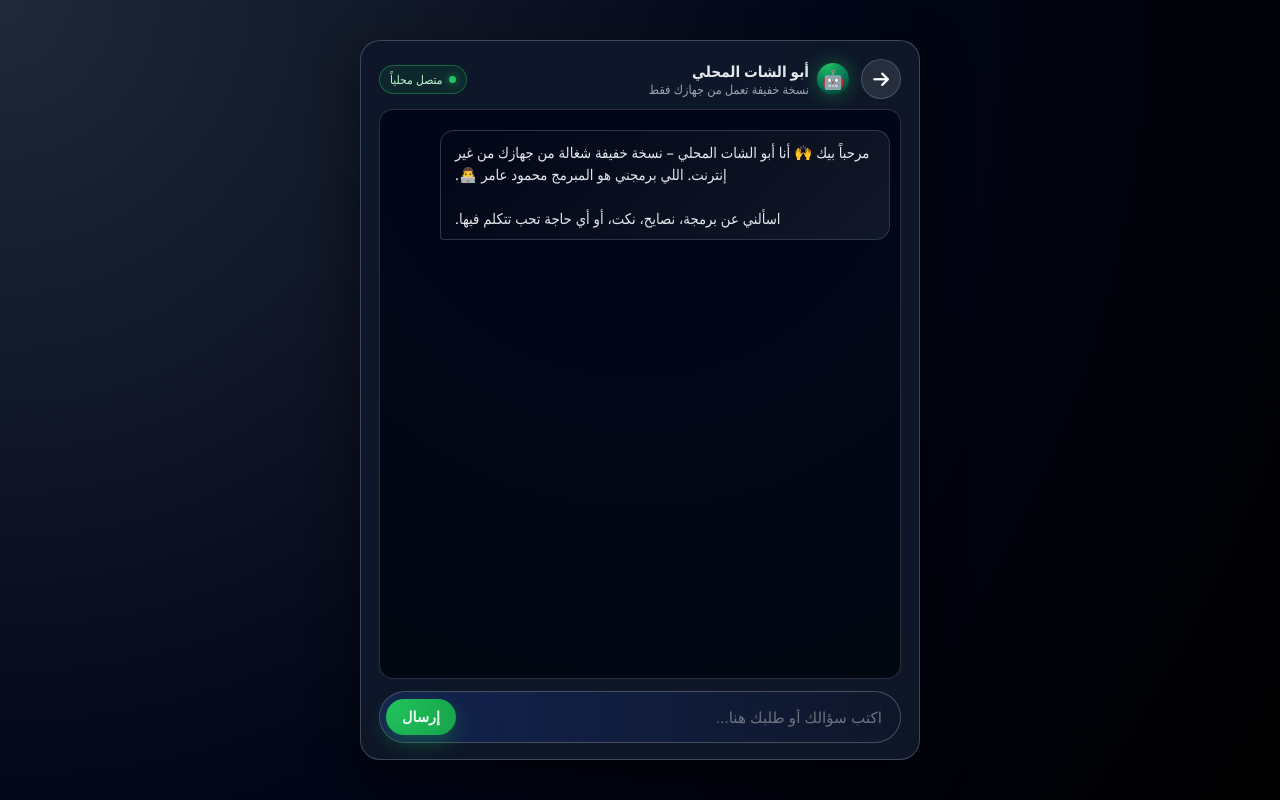
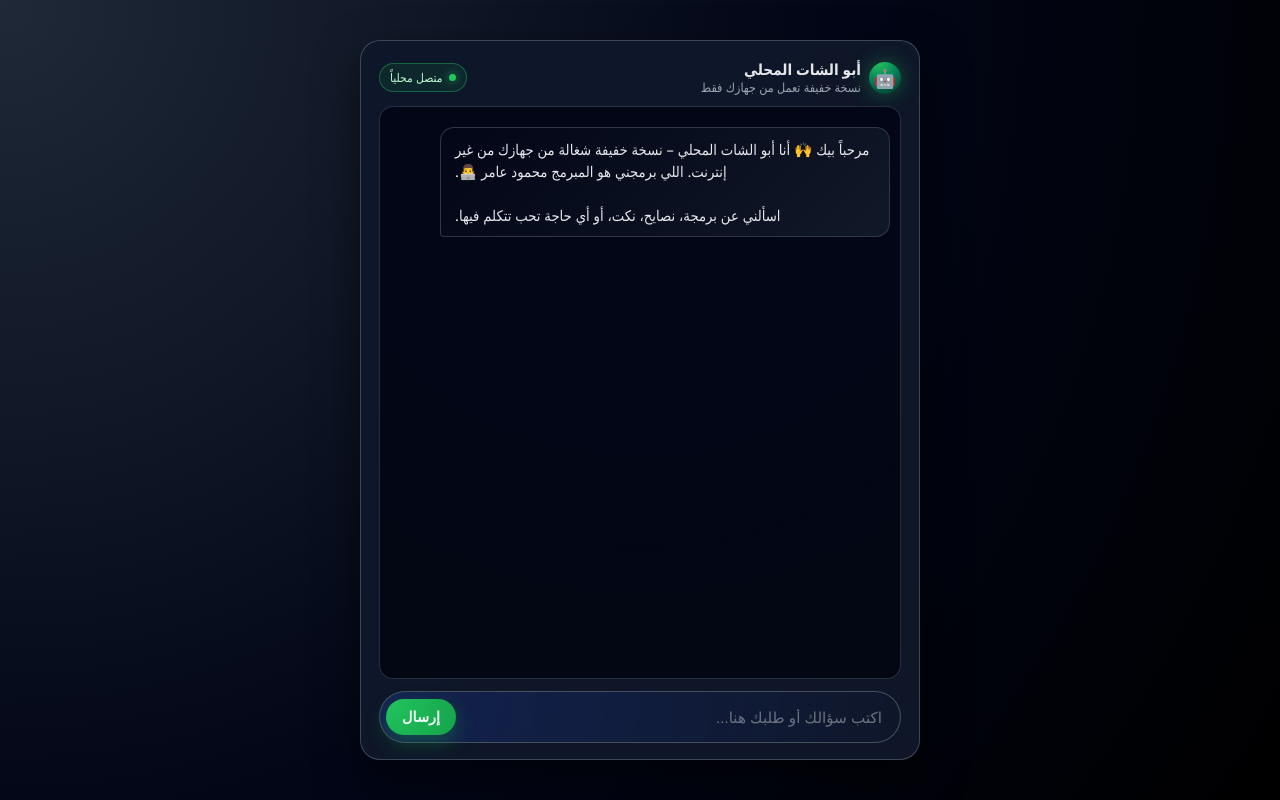
Before and after one commit to mahmoud843/final-project1, a plain HTML site: page Ai.html in a window 1280 px wide. Drawn offline with Linux system fonts and the light colour scheme.

Commit message:
Update Ai.html
Signed-off-by: mahmouds111 <crossfire55899@gmail.com>

```diff
--- a/Ai.html
+++ b/Ai.html
@@ -4,8 +4,6 @@
   <meta charset="UTF-8">
   <meta name="viewport" content="width=device-width, initial-scale=1.0">
   <title>أبو الشات المحلي</title>
-  <!-- إضافة Font Awesome للأيقونات -->
-  <link rel="stylesheet" href="https://cdnjs.cloudflare.com/ajax/libs/font-awesome/6.4.2/css/all.min.css">
   <style>
     * {
       box-sizing: border-box;
@@ -47,35 +45,6 @@
       justify-content: space-between;
       gap: 8px;
       margin-bottom: 10px;
-    }
-
-    .header-right {
-      display: flex;
-      align-items: center;
-      gap: 12px;
-    }
-
-    .back-btn {
-      width: 40px;
-      height: 40px;
-      border-radius: 50%;
-      background: rgba(255,255,255,0.1);
-      display: flex;
-      align-items: center;
-      justify-content: center;
-      cursor: pointer;
-      transition: all 0.2s;
-      border: 1px solid rgba(148, 163, 184, 0.3);
-    }
-
-    .back-btn:hover {
-      background: rgba(255,255,255,0.2);
-      transform: scale(1.05);
-    }
-
-    .back-btn i {
-      color: white;
-      font-size: 18px;
     }
 
     .chat-title {
@@ -311,7 +280,6 @@
       .user, .bot { max-width: 95%; padding: 8px 10px; font-size: 0.9rem; margin: 7px 0; }
       .chat-title-text span:first-child { font-size: 0.9rem; }
       .chat-title-text span:last-child { font-size: 0.75rem; }
-      .back-btn { width: 35px; height: 35px; }
     }
 
     @media (min-width: 401px) and (max-width: 480px) {
@@ -337,20 +305,13 @@
   </style>
 </head>
 <body>
-
   <div class="chat-box">
     <div class="chat-header">
-      <div class="header-right">
-        <!-- زر الرجوع -->
-        <div class="back-btn" onclick="window.location.href='html.html'">
-          <i class="fa-solid fa-arrow-right"></i>
-        </div>
-        <div class="chat-title">
-          <div class="bot-avatar">🤖</div>
-          <div class="chat-title-text">
-            <span>أبو الشات المحلي</span>
-            <span>نسخة خفيفة تعمل من جهازك فقط</span>
-          </div>
+      <div class="chat-title">
+        <div class="bot-avatar">🤖</div>
+        <div class="chat-title-text">
+          <span>أبو الشات المحلي</span>
+          <span>نسخة خفيفة تعمل من جهازك فقط</span>
         </div>
       </div>
       <div class="status-pill">
@@ -468,6 +429,10 @@
 
     function generateSmartResponse(userMessage) {
       const message = userMessage.toLowerCase();
+      // إضافة حالة "سلام عليكم"
+  if (message.includes('سلام عليكم')) {
+    return "وعليكم السلام ورحمة الله وبركاته 🌹";
+  }
 
       if (
         message.includes('مرحبا') || message.includes('اهلا') || message.includes('السلام') ||
```
